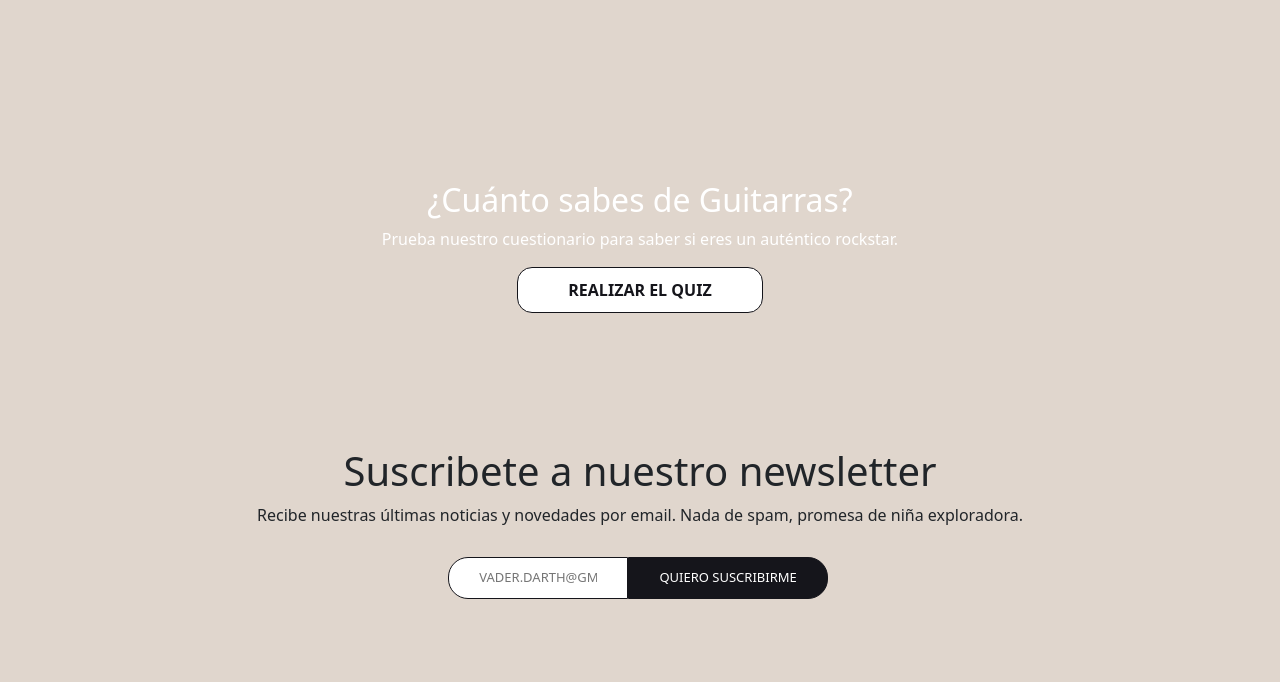
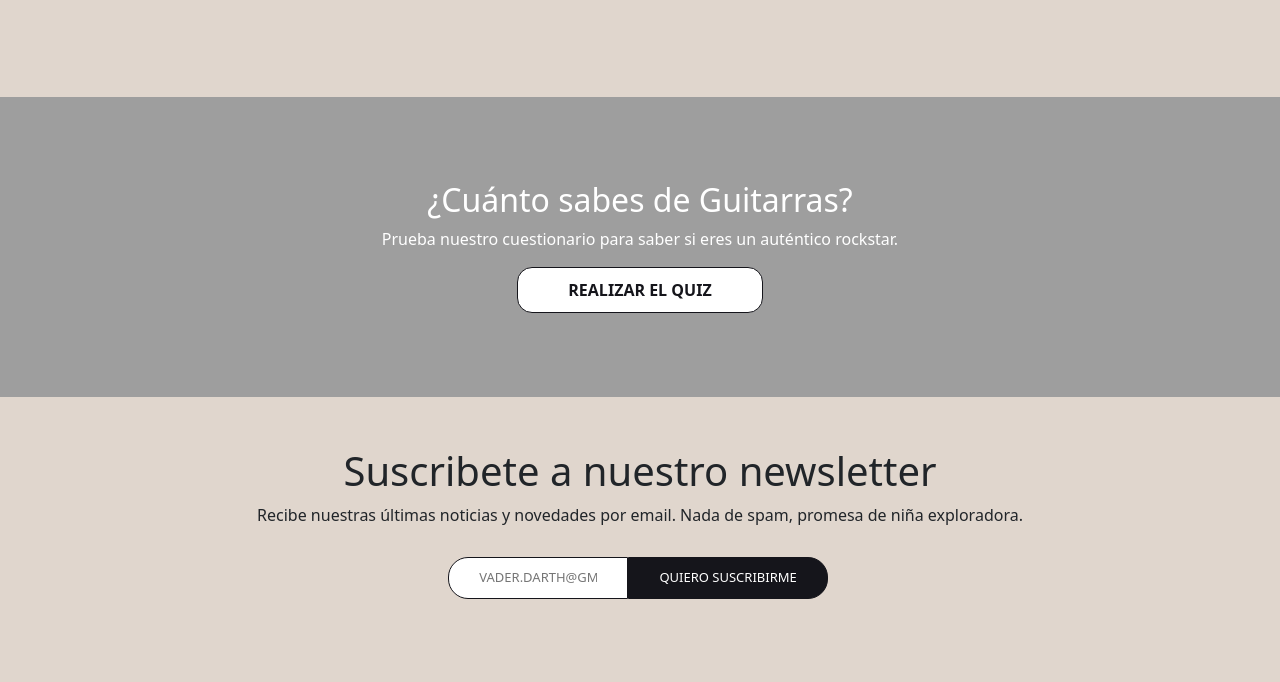
Before and after one commit to donzarek/guitarGuorld, a website: page index.html in a window 1280 px wide. Shown: the part 2202-2884 px from the top of the page. Drawn offline with nearby package versions, Linux system fonts and the light colour scheme; the site is published under a folder, as on GitHub Pages, so addresses that start at the root find nothing.

Commit message:
files con puntos ahora en el css

```diff
--- a/style.css
+++ b/style.css
@@ -138,7 +138,7 @@ height: 600px;
 
   .sectionQuiz{
     height: 300px;
-    background-image: url(/assets/img/images/guitarOverlay.png);
+    background-image: url(./assets/img/images/guitarOverlay.png);
     background-repeat: no-repeat;
     background-size: cover;
 
```
